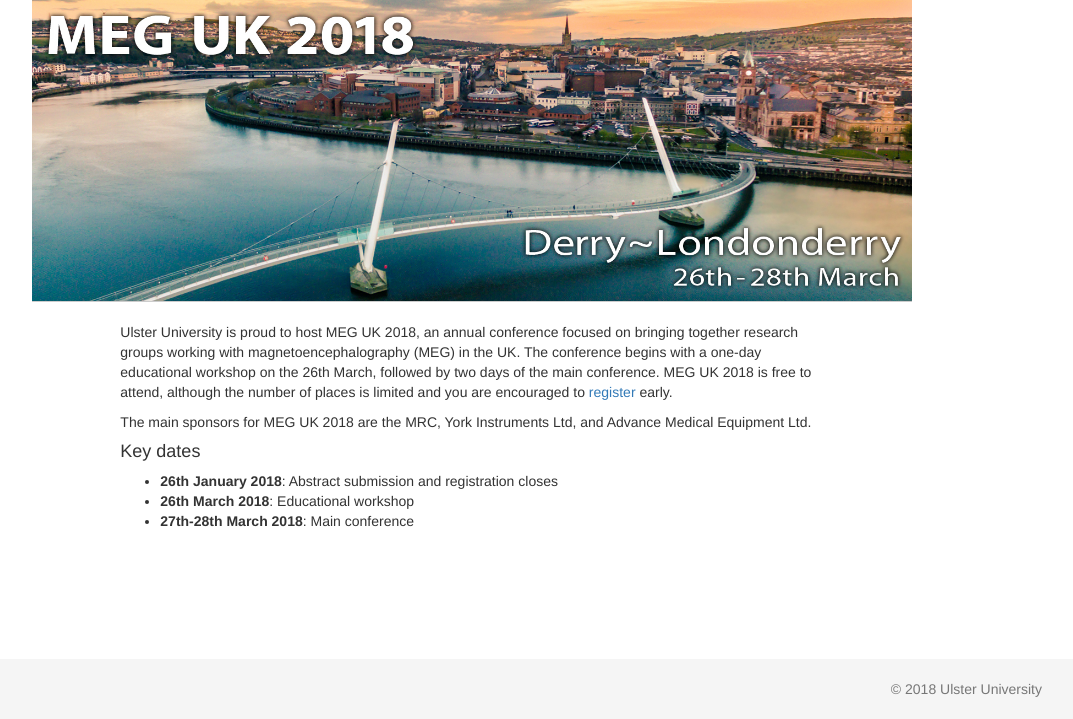
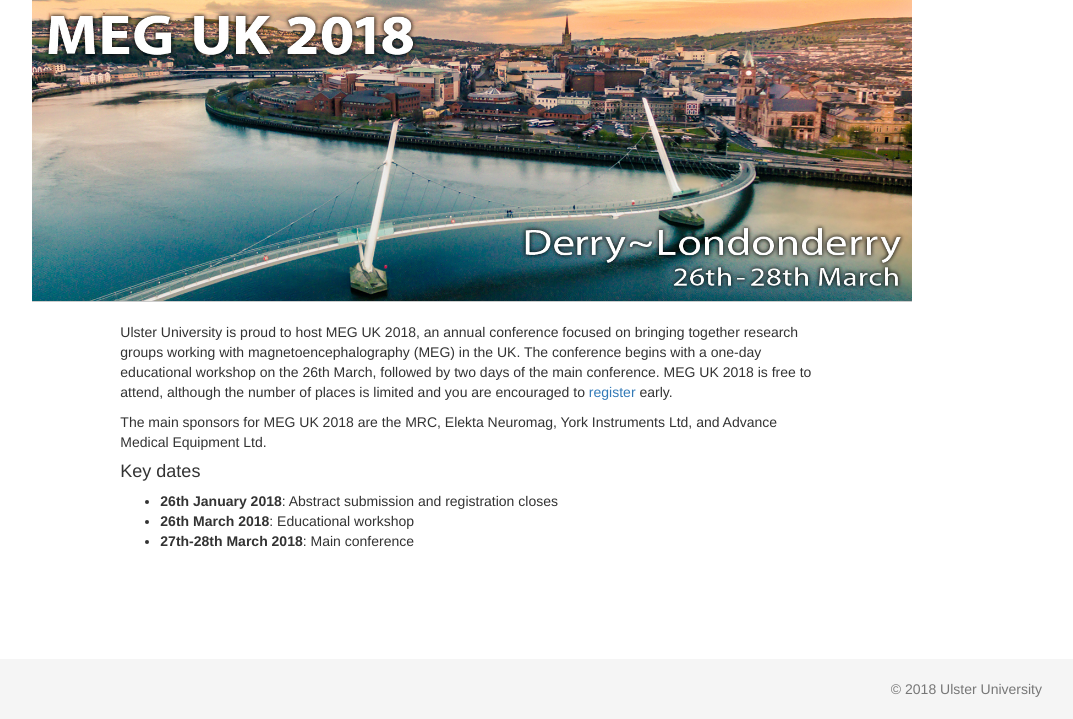
Before and after one commit to pramodgaur82/samplecode, a Flask app: template main/app/templates/index.html in a window 1280 px wide. Shown: the part 81-800 px from the top of the page, without its empty margins (168-1241 px from the left). Run offline with Flask 2, Linux system fonts and the light colour scheme; the template is opened without the code that fills it, so the values that code supplies are empty; some libraries are stand-ins or nearby versions.

Commit message:
Fina changes

```diff
--- a/main/app/templates/index.html
+++ b/main/app/templates/index.html
@@ -13,7 +13,7 @@
 Ulster University is proud to host MEG UK 2018, an annual conference focused on bringing together research groups working with magnetoencephalography (MEG) in the UK. The conference begins with a one-day educational workshop on the 26th March, followed by two days of the main conference. MEG UK 2018 is free to attend, although the number of places is limited and you are encouraged to [register](/user/register) early.
 
 <!--The main sponsors for MEG UK 2018 are the MRC, CTF MEG, Elekta Neuromag, and York Instruments. MEG UK 2018 is also supported by SR Research and Calpendo.-->
-The main sponsors for MEG UK 2018 are the MRC, York Instruments Ltd, and Advance Medical Equipment Ltd.
+The main sponsors for MEG UK 2018 are the MRC, Elekta Neuromag, York Instruments Ltd, and Advance Medical Equipment Ltd.
 
 #### Key dates
 
```
